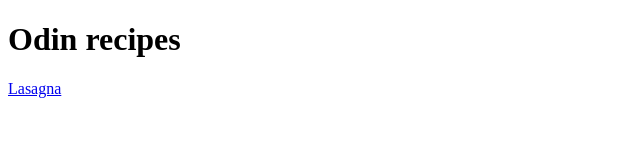
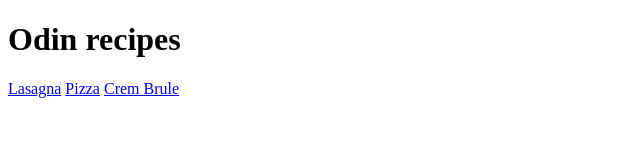
Before and after one commit to EdvardsMekss/odin-recipes, a plain HTML site: page index.html in a window 1280 px wide. Shown: the whole page, without its empty margins (0-640 px from the left). Drawn offline with Linux system fonts and the light colour scheme.

Commit message:
Create crembrule and pizza pages
Created crembrule and pizza pages and added links to them in index.html

```diff
--- a/index.html
+++ b/index.html
@@ -9,5 +9,7 @@
 <body>
     <h1>Odin recipes</h1>
     <a href="/recipes/lasagna.html">Lasagna</a>
+    <a href="/recipes/pizza.html">Pizza</a>
+    <a href="/recipes/crembrule.html">Crem Brule</a>
 </body>
 </html>
```
Also changed, not shown: recipes/crembrule.html (added), recipes/pizza.html (added).
